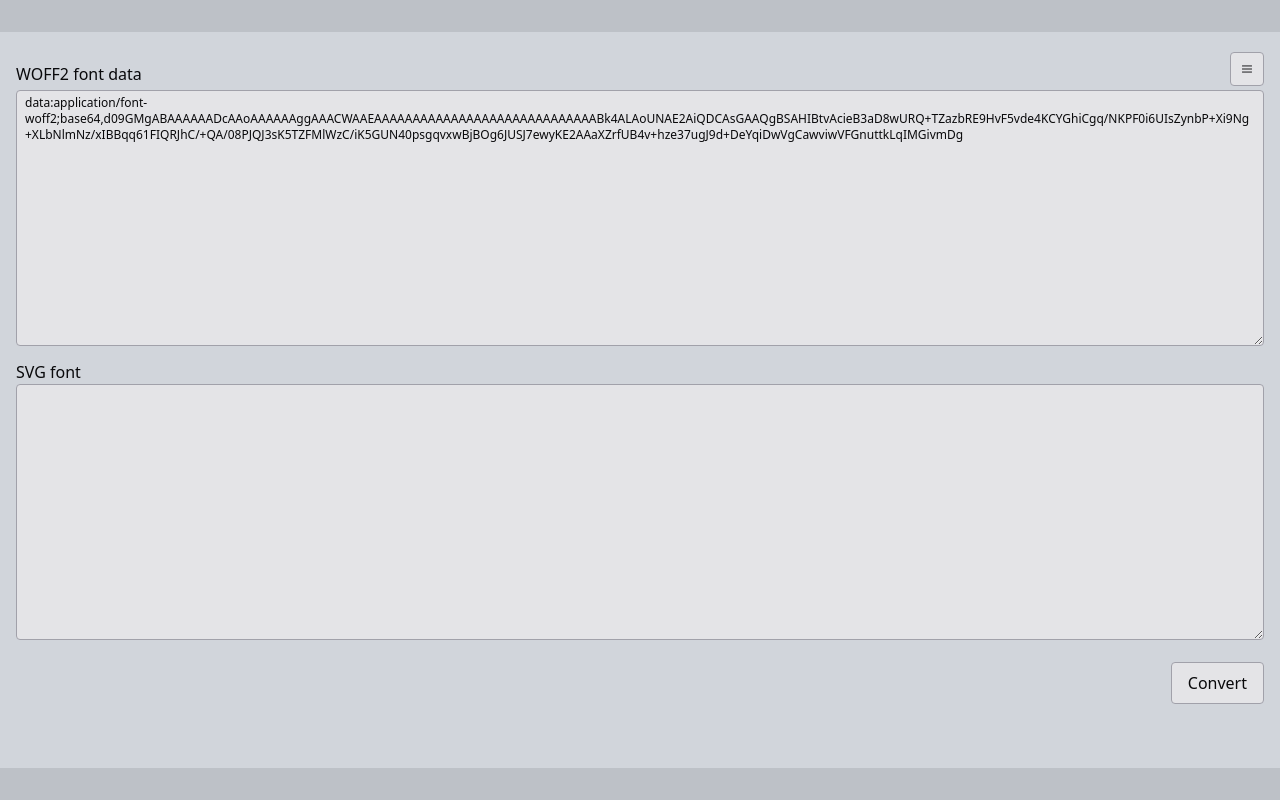
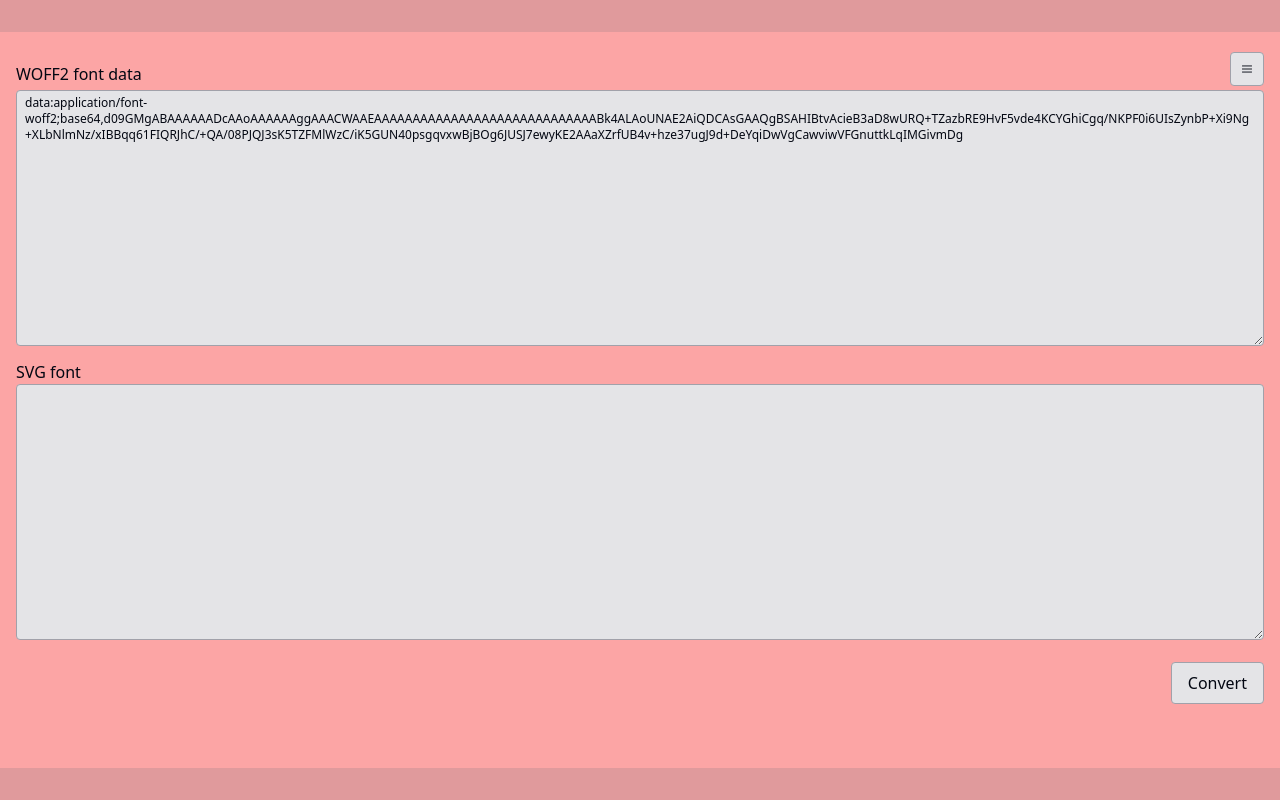
Before and after one commit to maxzz/webfont-tools, a React (Vite) app: page / in a window 1280 px wide. Built offline with nearby package versions, Linux system fonts and the light colour scheme.

Commit message:
WIP. tailwind. vite runs classes validation

```diff
--- a/src/index.css
+++ b/src/index.css
@@ -2,6 +2,16 @@
 @tailwind components;
 @tailwind utilities;
 
-html {
+/* html {
     @apply bg-gray-300 text-primary-950;
+} */
+
+@layer components {
+    /* .btn {
+        @apply bg-primary-950 text-white;
+    } */
+
+    html {
+        @apply bg-red-300 text-gray-950;
+    }
 }
```
